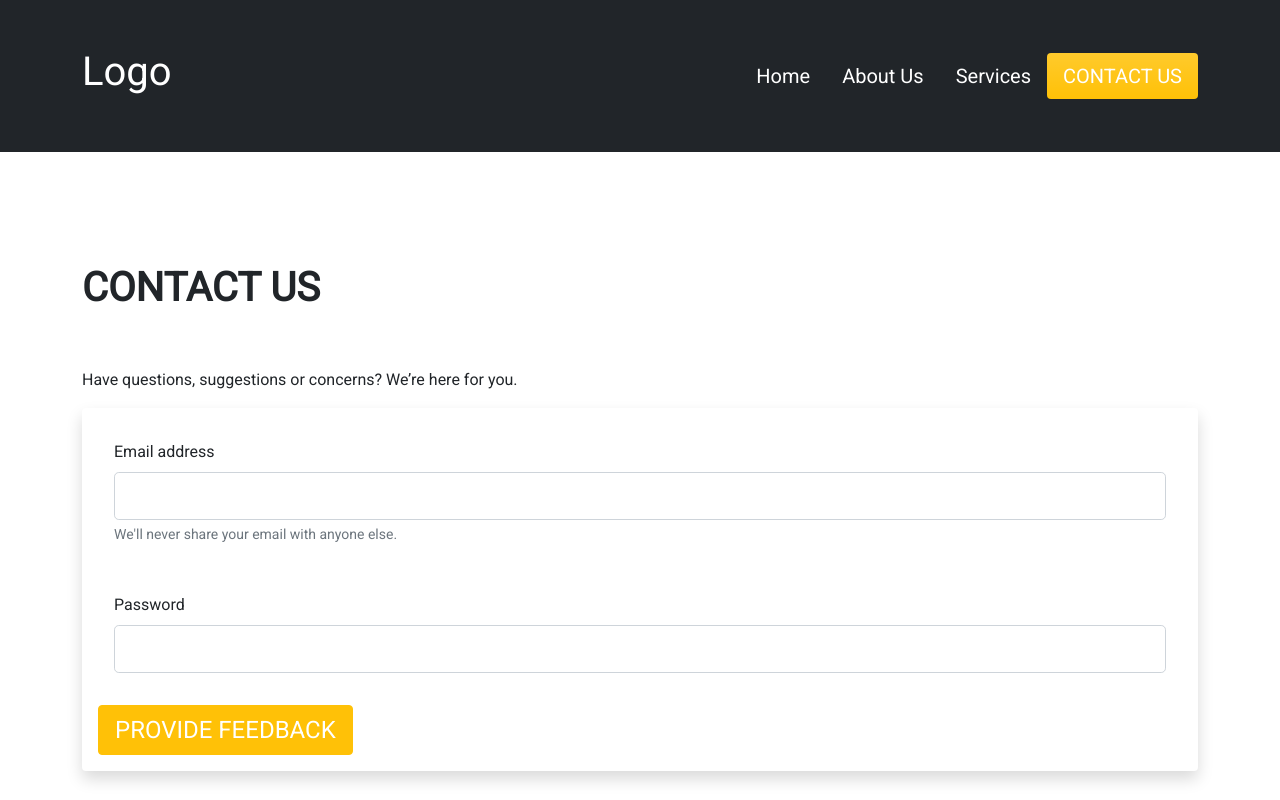
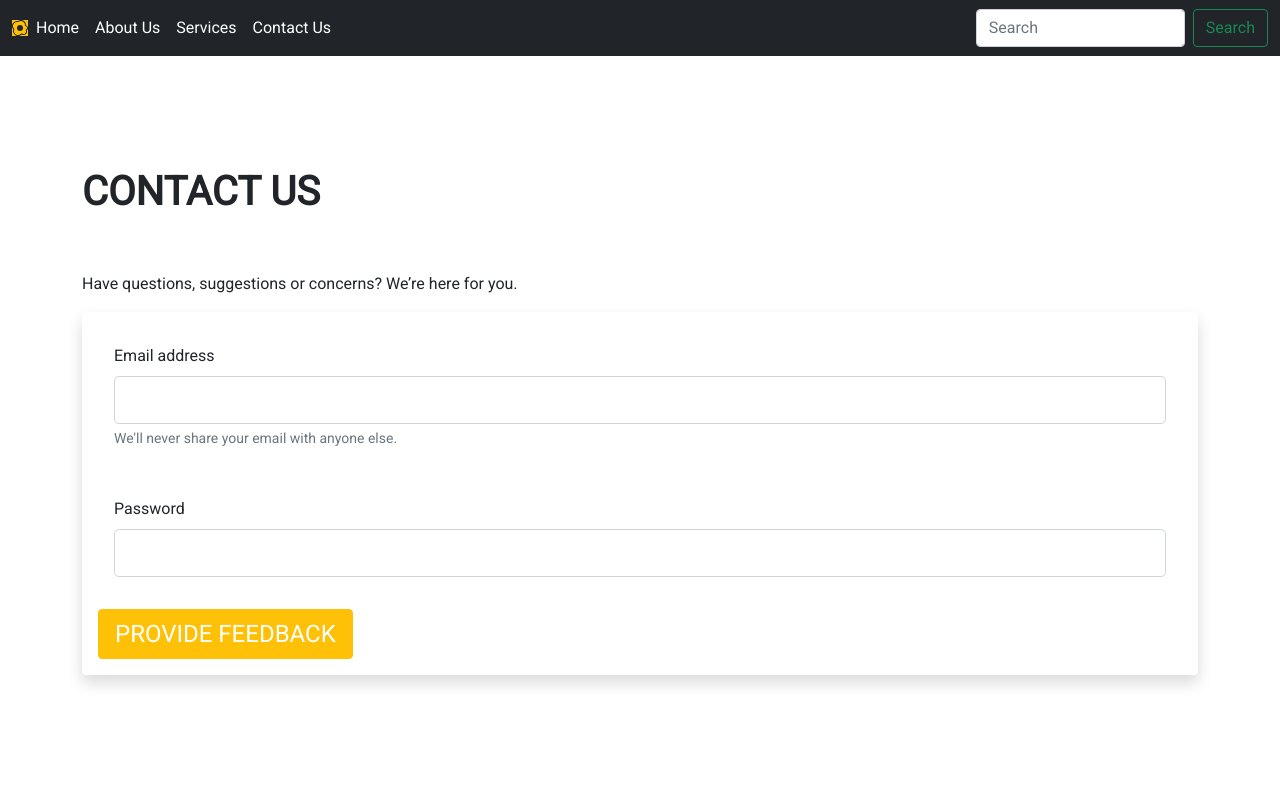
Before and after one commit to Oghenekparobo/Fast-Food, a plain HTML site: page contact.html in a window 1280 px wide. Shown: the top 800 px of the page. Drawn offline with Linux system fonts and the light colour scheme.

Commit message:
update navbar

```diff
--- a/contact.html
+++ b/contact.html
@@ -9,27 +9,36 @@
     <title>Contact page</title>
 </head>
 <body>
-
-    <nav class="navbar bg-dark py-5">
-        <div class="container ">
-            <h1 class="text-capitalize text-white">logo</h1>
-            <ul class="nav nav-pills nav-fill">
+<nav class="navbar navbar-expand-lg navbar-light bg-dark">
+      <div class="container-fluid">
+        <svg xmlns="http://www.w3.org/2000/svg" width="16" height="16" fill="currentColor" class="bi bi-egg-fried bg-warning" viewBox="0 0 16 16">
+          <path d="M8 11a3 3 0 1 0 0-6 3 3 0 0 0 0 6z"/>
+          <path d="M13.997 5.17a5 5 0 0 0-8.101-4.09A5 5 0 0 0 1.28 9.342a5 5 0 0 0 8.336 5.109 3.5 3.5 0 0 0 5.201-4.065 3.001 3.001 0 0 0-.822-5.216zm-1-.034a1 1 0 0 0 .668.977 2.001 2.001 0 0 1 .547 3.478 1 1 0 0 0-.341 1.113 2.5 2.5 0 0 1-3.715 2.905 1 1 0 0 0-1.262.152 4 4 0 0 1-6.67-4.087 1 1 0 0 0-.2-1 4 4 0 0 1 3.693-6.61 1 1 0 0 0 .8-.2 4 4 0 0 1 6.48 3.273z"/>
+        </svg>
+        <button class="navbar-toggler bg-light " type="button" data-bs-toggle="collapse" data-bs-target="#navbarSupportedContent" aria-controls="navbarSupportedContent" aria-expanded="false" aria-label="Toggle navigation">
+          <span class="navbar-toggler-icon"></span>
+        </button>
+        <div class="collapse navbar-collapse" id="navbarSupportedContent">
+          <ul class="navbar-nav me-auto mb-2 mb-lg-0">
             <li class="nav-item">
-                    <a class="nav-link text-white text-capitalize fs-5" aria-current="page" href="index.html">home</a>
+              <a class="nav-link text-white text-capitalize" aria-current="page" href="index.html">home</a>
             </li>
             <li class="nav-item">
-                  <a class="nav-link text-white text-capitalize fs-5" aria-current="page" href="about.html">about us</a>
+              <a class="nav-link text-white text-capitalize" aria-current="page" href="about.html">about us</a>
             </li>
             <li class="nav-item">
-                  <a class="nav-link text-white text-capitalize fs-5" href="service.html">services</a>
+              <a class="nav-link text-white text-capitalize" href="service.html">services</a>
             </li>
             <li class="nav-item">
-                  <a class="nav-link active text-uppercase bg-warning  bg-gradient  fs-5" href="contact.html">contact us</a>
+              <a class="nav-link text-white text-capitalize" href="contact.html">contact us</a>
             </li>
-
           </ul>
+          <form class="d-flex">
+            <input class="form-control me-2" type="search" placeholder="Search" aria-label="Search">
+            <button class="btn btn-outline-success" type="submit">Search</button>
+          </form>
         </div>
-
+      </div>
     </nav>
 
 
```
Lines whose indentation alone changed are shown as unchanged.
